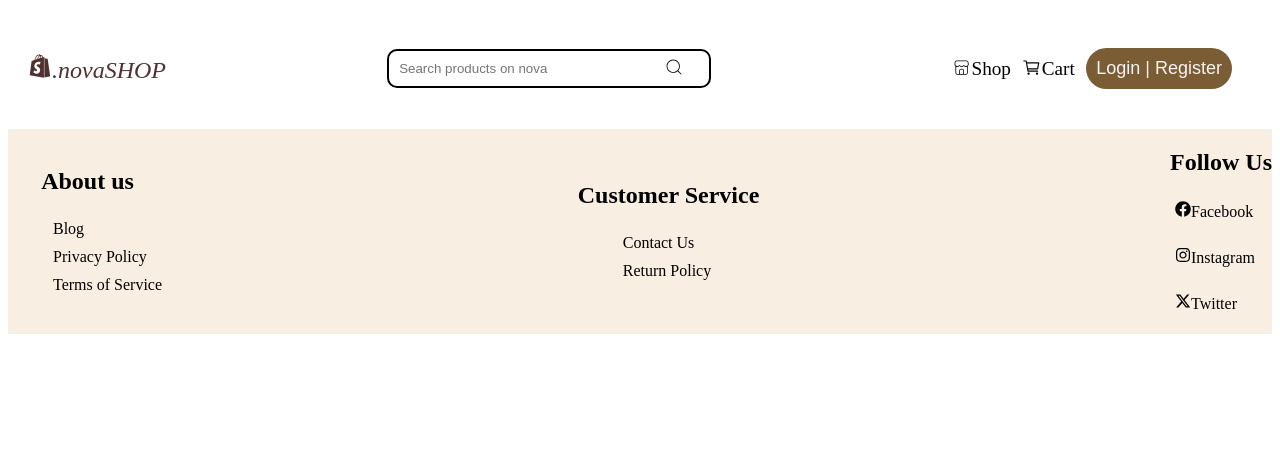
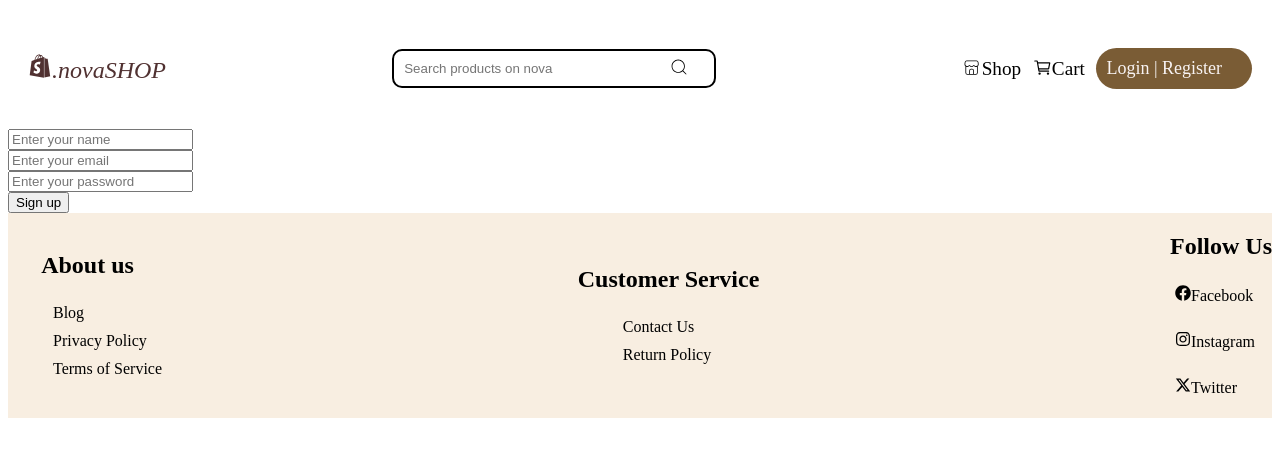
Before and after one commit to MonicahKoina/e-commerce, a React (Vite) app: page /Login in a window 1280 px wide. Shown: the top 456 px of the page. Built offline with nearby package versions, Linux system fonts and the light colour scheme.

Commit message:
Log in using useRef

```diff
--- a/src/App.jsx
+++ b/src/App.jsx
@@ -5,22 +5,23 @@ import Home from './Pages/Home'
 import Shop from './Pages/Shop'
 import Cart from './Pages/Cart'
 import Footer from './Components/Footer'
+import Login from './Pages/Login'
+
 
 
 function App() {
-  return (
-    <>
+  return <>
   <BrowserRouter>
   <Navbar/>
   <Routes>
     <Route path='/' element={<Home/>}></Route>
     <Route path='/Shop' element={<Shop/>}></Route>
     <Route path='/Cart' element={<Cart/>}></Route>
+    <Route path='/Login' element={<Login/>}></Route>
   </Routes>
   <Footer/>
   </BrowserRouter>
-    </>
-  )
+  </>;
 }
 
 export default App
--- a/src/Components/Navbar.jsx
+++ b/src/Components/Navbar.jsx
@@ -35,8 +35,12 @@ function Navbar() {
             </div>
 
           </Link>
+          <Link to="/Login" className="nav-link">
+          <div className="account">
+          Login | Register
+            </div>
+          </Link>
 
-          <button className="account">Login | Register</button>
         </div>
       </div>
     </nav>
--- /dev/null
+++ b/src/Pages/Login.jsx
@@ -0,0 +1,28 @@
+import React, { useRef } from "react";
+
+export default function Login() {
+  const name = useRef();
+  const email = useRef();
+  const password = useRef();
+
+  const handleClick = () =>{
+    console.log(name, email, password);
+  }
+
+  return (
+    <div>
+      <div className="input-container">
+        <div className="input-content">
+          <input type="text" placeholder="Enter your name" ref={name} />
+        </div>
+        <div className="input-content">
+          <input type="text" placeholder="Enter your email" ref={email} />
+        </div>
+        <div className="input-content">
+          <input type="text" placeholder="Enter your password" ref={password} />
+        </div>
+        <button onClick={handleClick}>Sign up</button>
+      </div>
+    </div>
+  );
+}
```
Lines whose indentation alone changed are shown as unchanged.
